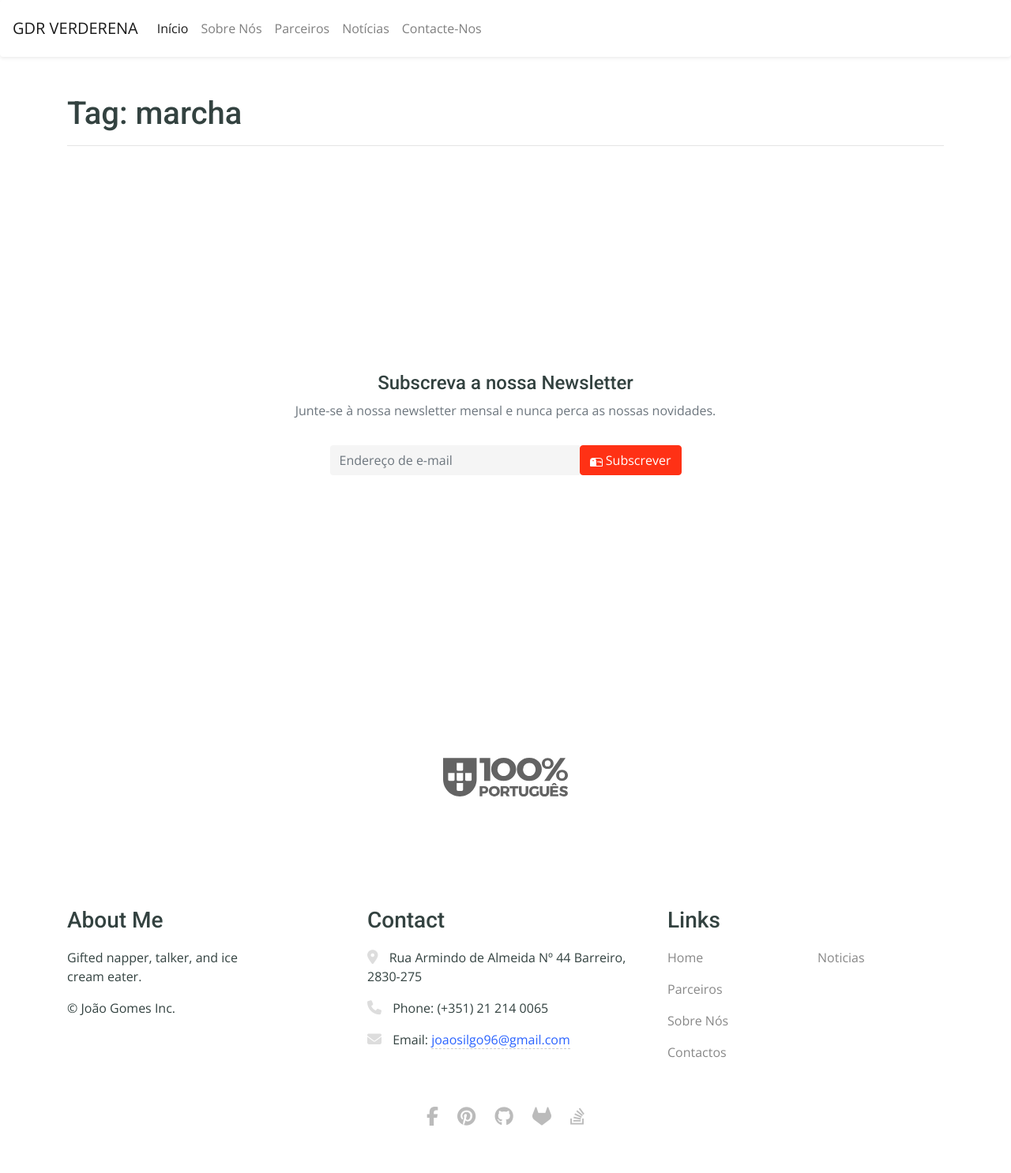
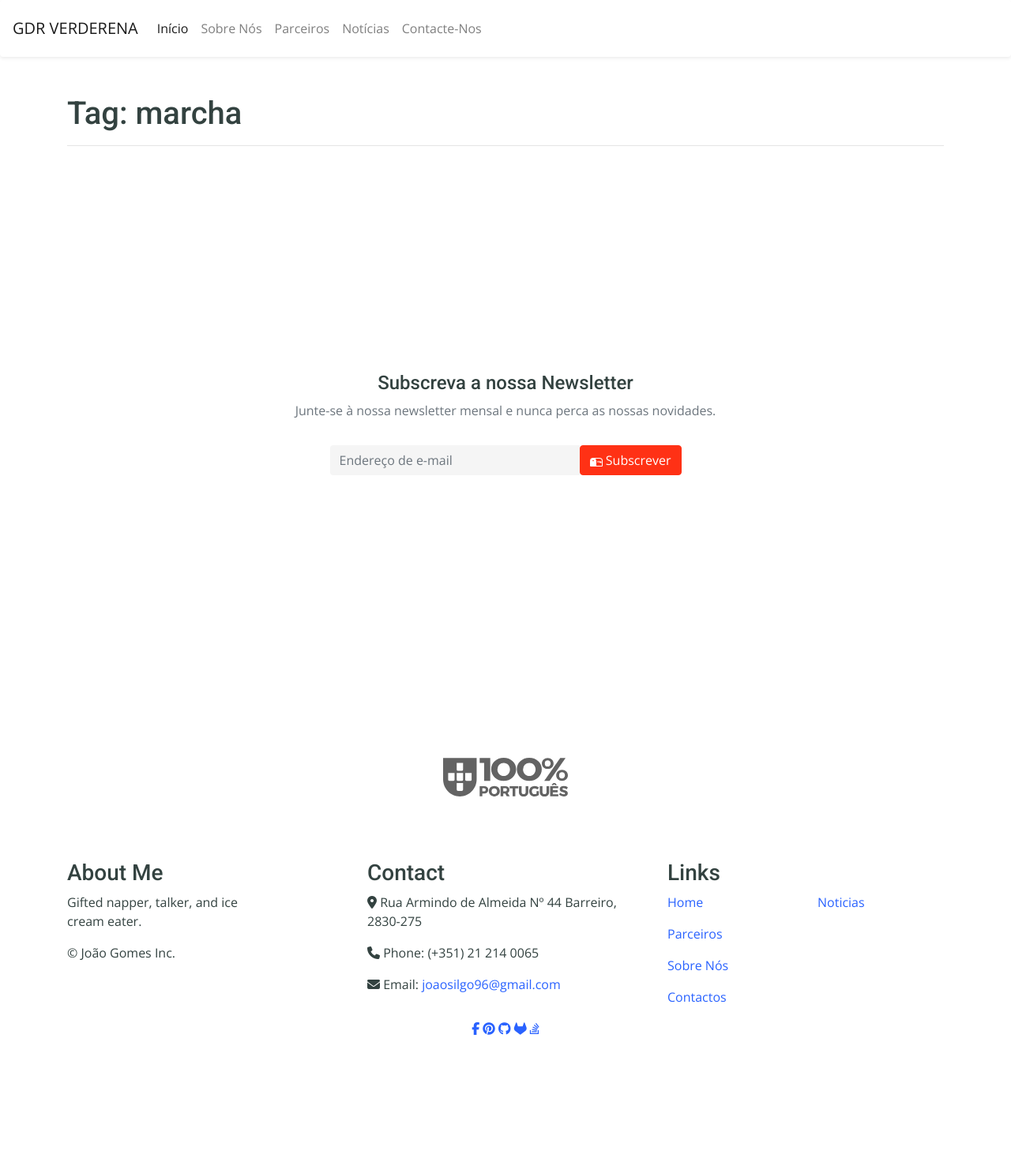
Before and after one commit to GDR-Verderena/gdr-verderena.github.io, a Jekyll site: the page built from tag/marcha.md, in a window 1280 px wide. Shown: the whole page at 79% size. Built offline with Jekyll 4.4.1, drawn with Linux system fonts in a browser that asks for light colours; nearby versions of some CDN libraries; library files that are not in the unit come from our copies; after the commit the page ends 1315 px from its top, so only the background shows below that.

Commit message:
Update main.css

```diff
--- a/css/main.css
+++ b/css/main.css
@@ -1,66 +1,3 @@
-
-
-
-
-.footer-top {
-        padding: 60px 0 40px 0;
-        text-align: left;
-    }
-
-    .footer-top h3 {
-        padding-bottom: 10px;
-    }
-
-    .footer-contact p {
-        word-wrap: break-word;
-    }
-
-    .footer-contact i {
-        padding-right: 10px;
-        font-size: 18px;
-        color: #ddd;
-    }
-
-    .footer-contact p a {
-        border-bottom: 1px dashed #ccc;
-    }
-
-    .footer-contact p a:hover,
-    .footer-contact p a:focus {
-        border-bottom: 1px dashed #555;
-    }
-
-    .footer-links a {
-        color: #888;
-        border: 0;
-    }
-
-    .footer-links a:hover,
-    .footer-links a:focus {
-        color: #555;
-        margin-left: 3px;
-    }
-
-    .footer-bottom {
-        padding: 0 0 60px 0;
-    }
-
-    .footer-social a {
-        margin: 0 10px;
-        color: #bbb;
-        border: 0;
-    }
-
-    .footer-social a:hover,
-    .footer-social a:focus {
-        color: #555;
-        border: 0;
-    }
-
-    .footer-social i {
-        font-size: 24px;
-        vertical-align: middle;
-    }
 
 
 
```
